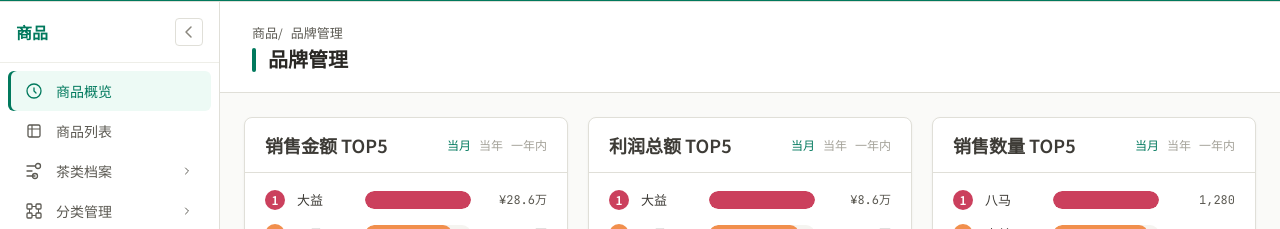
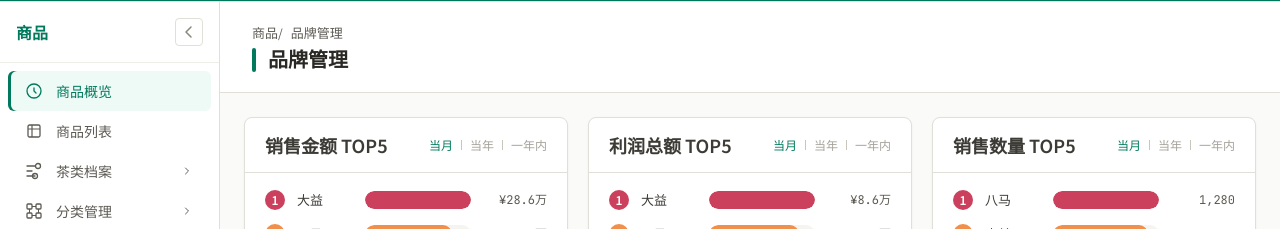
Before and after one commit to zsdxtw/dcbztea-buddy, a React (Vite) app: page /product/product-brand in a window 1280 px wide. Shown: the part 54-283 px from the top of the page. Built offline with nearby package versions, Linux system fonts and the light colour scheme.

Commit message:
feat: 拉取并理解项目文件
Co-authored-by: traeagent <traeagent@users.noreply.github.com>

```diff
--- a/src/tokens/index.css
+++ b/src/tokens/index.css
@@ -627,6 +627,8 @@ tbody tr:last-child td { border-bottom: none; }
 .rank-period-btn { padding: 0; font-size: var(--text-xs); font-family: var(--font-family-sans); border: none; background: none; color: var(--color-neutral-400); cursor: pointer; transition: var(--transition-fast); line-height: 1; }
 .rank-period-btn.active { color: var(--color-module-current-base); font-weight: var(--font-medium); }
 .rank-period-btn:not(.active):hover { color: var(--color-neutral-600); }
+.rank-period-btn + .rank-period-btn { position: relative; padding-left: calc(var(--space-2) + 1px); }
+.rank-period-btn + .rank-period-btn::before { content: ''; position: absolute; left: 0; top: 50%; transform: translateY(-50%); width: 1px; height: 10px; background: var(--color-neutral-300); }
 .rank-chart-card .card-body { padding: var(--space-4) var(--space-5); }
 .rank-chart { display: flex; flex-direction: column; gap: var(--space-3); }
 .rank-chart-row { display: flex; align-items: center; gap: var(--space-3); }
```
